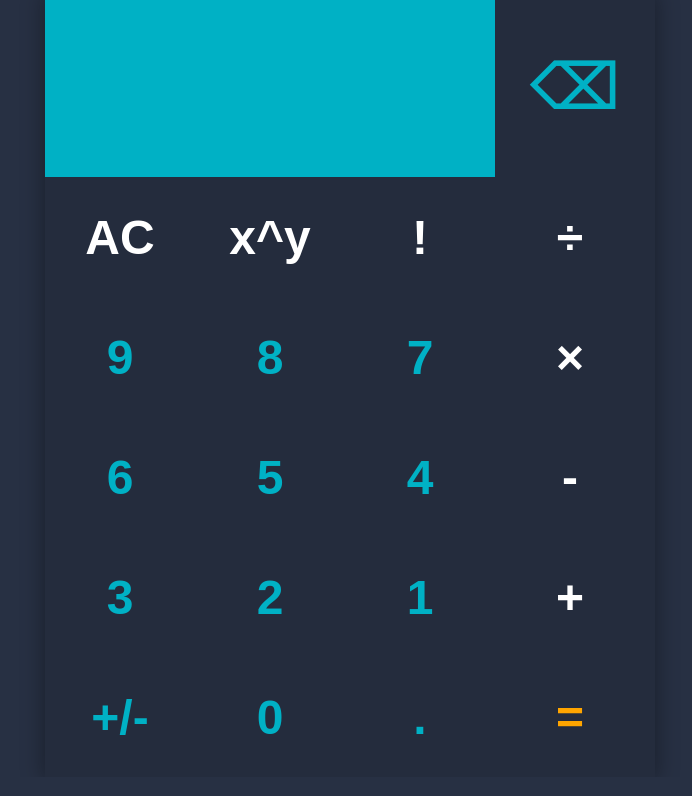
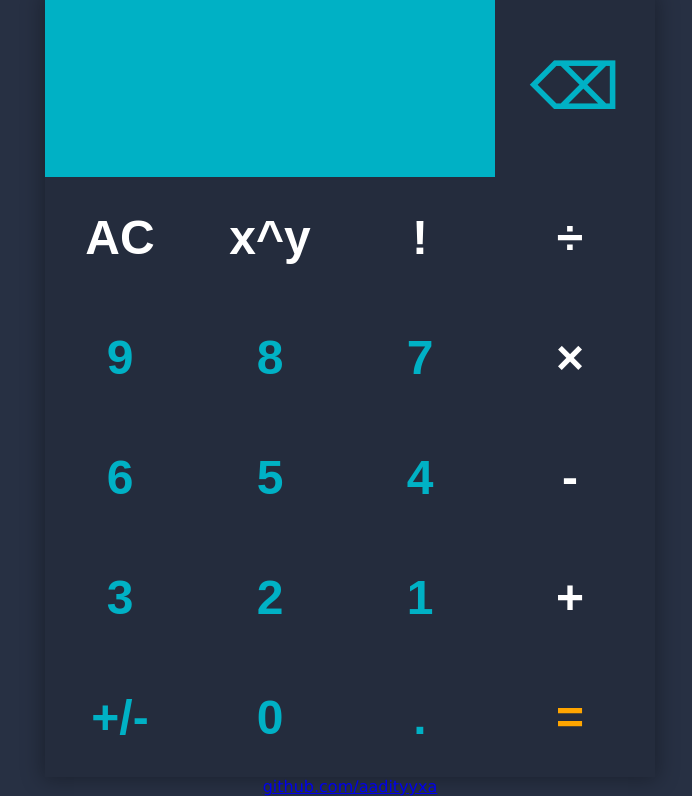
Before and after one commit to aadityyxa/calculator, a plain HTML site: page index.html in a window 1280 px wide. Shown: the part 67-863 px from the top of the page, without its empty margins (290-982 px from the left). Drawn offline with Linux system fonts and the light colour scheme.

Commit message:
Added credits

```diff
--- a/index.html
+++ b/index.html
@@ -50,6 +50,7 @@
 
 
     </div>
+    <a href="github.com/aadityyxa" class="credit">github.com/aadityyxa</a>
 
 </body>
 <script src="script.js"></script>
```
